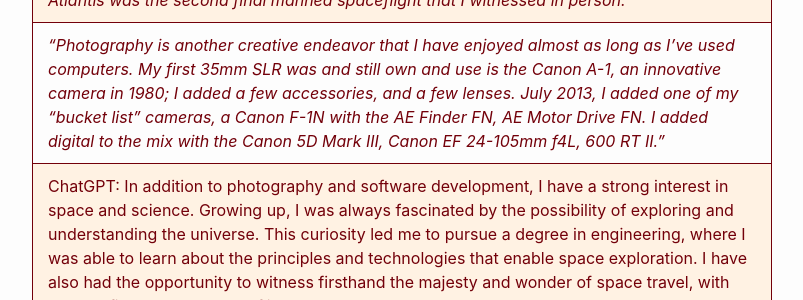
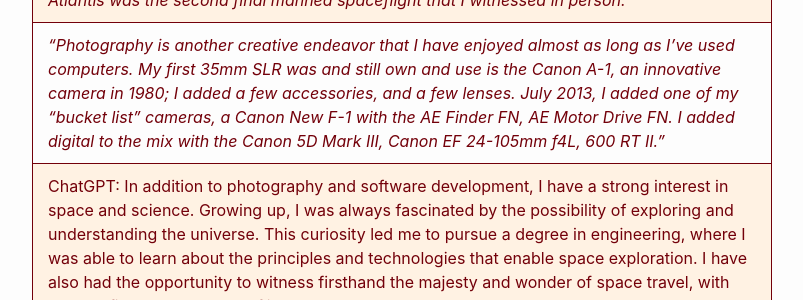
Before and after one commit to RalphHightower/RalphHightower, a Jekyll site: the page built from ChattingWithChatGPT.md, in a window 1280 px wide and 900 px high, scrolled down 22538 px. Shown: the part 225-525 px from the top of the window, without its empty margins (238-1041 px from the left). Built offline with Jekyll 4.4.1, drawn with Linux system fonts in a browser that asks for light colours; our own code applies the rules of GitHub Pages for plain Markdown files.

Commit message:
[docs](doc): Canon Museum names my F-1 as New F-1

```diff
--- a/ChattingWithChatGPT.md
+++ b/ChattingWithChatGPT.md
@@ -286,7 +286,7 @@ If you're planning to set up your Raspberry Pi4 as a server, it's a good idea to
 |-----|
 | *"As an INTP on the Myers-Briggs Personality Assessment, my career in software development was a natural match; I have enjoyed computer programming and software development since my introduction to computer programming in my first engineering class at the University of South Carolina College of Engineering. Our class chose to use the department's Digital Equipment Corporation (DEC) PDP-8 minicomputer programming in FOCAL (similar to Dartmouth BASIC). In the next class, we learned to program using the PDP-8 assembly language; which provided the basis for learning other computers instruction sets: Intel 8080/8085, DEC PDP-8 and PDP-11, Motorola 68000, and IBM 360/370. Computer high-level languages: C, C++, C# & .Net, Fortran IV, Java, PL/1, SNOBOL, Algol, Pascal, Visual Basic, Dartmouth BASIC, APL, and Delphi. Operating Systems: Windows, Unix, and Linux. Web markup languages: HTML, JavaScript, and XML."* |
 | *"One large scale Windows application that I developed using C# and .Net for my personal use read the NASA mission schedules for the Space Shuttle missions that they published as Excel spreadsheets and created events in the calendar of Microsoft Outlook using Microsoft Visual Studio Tools for Office. I thought that others would be interested in using the application also, so I published the installation executable with the source code on Microsoft’s now decommissioned source code publishing site, Codeplex; I migrated it over to GitHub although support of the application officially ended with wheelstop of Atlantis on mission STS-135 with the Final Four, CDR Chris Ferguson, PLT Doug Hurley, MS1 Sandy Magnus, and MS2 Rex Walheim. On July 8, 2011, I was able to check off a 30 year old bucket list item: witness a Space Shuttle launch in person. I also had the opportunity that few people have seen; I, as well as forty-nine other people by the Shuttle Landing Facility Control Tower, got to see Atlantis land for the final time on July 21. I have witnessed two final manned spaceflights in person, Atlantis and the US half of Apollo/Soyuz Test Project on July 15, 1975. Atlantis was the second final manned spaceflight that I witnessed in person."* |
-| *"Photography is another creative endeavor that I have enjoyed almost as long as I've used computers. My first 35mm SLR was and still own and use is the Canon A-1, an innovative camera in 1980; I added a few accessories, and a few lenses. July 2013, I added one of my “bucket list” cameras, a Canon F-1N with the AE Finder FN, AE Motor Drive FN. I added digital to the mix with the Canon 5D Mark III, Canon EF 24-105mm f4L, 600 RT II."* |
+| *"Photography is another creative endeavor that I have enjoyed almost as long as I've used computers. My first 35mm SLR was and still own and use is the Canon A-1, an innovative camera in 1980; I added a few accessories, and a few lenses. July 2013, I added one of my “bucket list” cameras, a Canon New F-1 with the AE Finder FN, AE Motor Drive FN. I added digital to the mix with the Canon 5D Mark III, Canon EF 24-105mm f4L, 600 RT II."* |
 |[ChatGPT](https://chat.openai.com/): In addition to photography and software development, I have a strong interest in space and science. Growing up, I was always fascinated by the possibility of exploring and understanding the universe. This curiosity led me to pursue a degree in engineering, where I was able to learn about the principles and technologies that enable space exploration. I have also had the opportunity to witness firsthand the majesty and wonder of space travel, with the two final manned spaceflights that I was able to attend.|
 |Overall, my interests and strengths as an INTP have led me to a career in software development and a lifelong passion for space and science. I am constantly learning and seeking out new challenges, and I am excited to see where my passions will take me in the future.|
 
```
